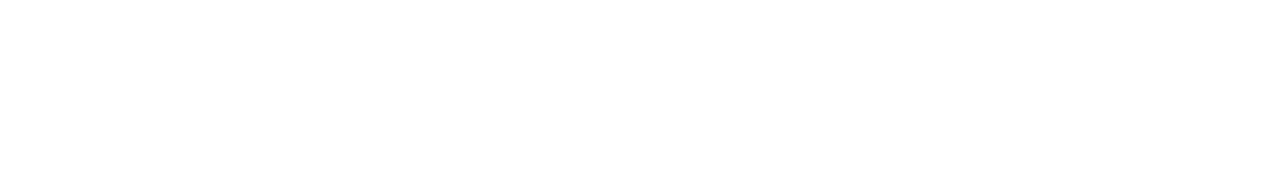
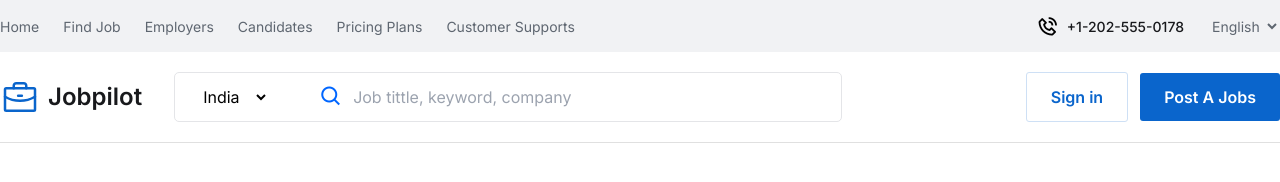
Before and after one commit to ziyodyakubov/JOBPILOT, a website: page index.html in a window 1280 px wide. Drawn offline with nearby package versions, Linux system fonts and the light colour scheme.

Commit message:
header added

```diff
--- a/index.html
+++ b/index.html
@@ -1,17 +1,106 @@
 <!DOCTYPE html>
 <html lang="en">
+
 <head>
     <meta charset="UTF-8">
     <meta name="viewport" content="width=device-width, initial-scale=1.0">
+    <!-- FAVICON LINK -->
+    <link rel="icon" href="./assets/images/svg/main-logo.svg">
+
     <!-- MAIN CSS LINK -->
     <link rel="stylesheet" href="./style.css">
 
     <!-- TAILWIND LINK -->
     <script src="https://cdn.tailwindcss.com"></script>
 
+    <!-- BOXICONS LINK -->
+    <link href='https://unpkg.com/boxicons@2.1.4/css/boxicons.min.css' rel='stylesheet'>
     <title>Jobpilot</title>
 </head>
+
 <body>
+    <!-- HEADER SECTION STARTED -->
+    <header class="border-b-[1px] border-b-[#0000001f]">
+        <div class="header-top bg-[#F1F2F4] py-[14px]">
+            <div class="container">
+                <div class="header-top-wrapper flex items-center justify-between">
+                    <ul class="flex items-center gap-[24px] text-[#5E6670] text-[14px] font-[400]">
+                        <li><a href="#">Home</a>
+                        </li>
+                        <li><a href="#">Find
+                                Job</a>
+                        </li>
+                        <li><a href="#">Employers</a>
+                        </li>
+                        <li><a href="#">Candidates</a>
+                        </li>
+                        <li><a href="#">Pricing
+                                Plans</a></li>
+                        <li><a href="#">Customer
+                                Supports</a></li>
+                    </ul>
 
+                    <ul class="flex items-center gap-[24px]">
+                        <li class="flex items-center gap-[8px]"><i class='text-[22px] bx bx-phone-call'></i>
+                            <p class="text-[#18191C] text-[14px] font-[500]">+1-202-555-0178</p>
+                        </li>
+                        <li><select name="" id=""
+                                class="text-[#5E6670] text-[14px] bg-transparent outline-none border-none cursor-pointer">
+                                <option value="english">English</option>
+                                <option value="uzbek">Uzbek</option>
+                                <option value="russian">Russian</option>
+                            </select></li>
+                    </ul>
+                </div>
+            </div>
+        </div>
+
+        <nav class="container py-[20px] flex items-center justify-between">
+            <div class="left-wrapper flex items-center gap-[32px]">
+                <div class="logo-wrapper flex items-center gap-[8px]">
+                    <a href="#"><img src="./assets/images/svg/main-logo.svg" alt="main-logo"></a>
+                    <h2 class="text-[#18191C] text-[24px] font-[600]">Jobpilot</h2>
+                </div>
+                <div
+                    class="search-wrapper flex items-center gap-[20px] w-[668px] h-[50px] border-[1px] rounded-[5px] border-[#E4E5E8] py-[9px] px-[24px]">
+                    <select name="" id="" class="block bg-transparent cursor-pointer outline-none">
+                        <option value="indian">India</option>
+                        <option value="russian">Russia</option>
+                        <option value="">USA</option>
+                    </select>
+
+                    <div class="input-wrapper flex items-center">
+                        <i class='bx bx-search relative left-[30px] text-[24px] text-[#0066FF]'></i>
+                        <input type="text" class="w-[519px] h-[44px] pl-[40px] outline-none text-[#9199A3] text-[16px]"
+                            placeholder="Job tittle, keyword, company">
+                    </div>
+                </div>
+
+            </div>
+
+            <div class="right-wrapper flex items-center gap-[12px]">
+                <button
+                    class="py-[12px] px-[24px] border-[1px] duration-150 hover:bg-[#0a65cc15] border-[#CEE0F5] rounded-[3px] text-[#0A65CC] text-[16px] font-[600]">Sign
+                    in</button>
+                <button
+                    class="py-[12px] px-[24px] bg-[#0A65CC] rounded-[3px] text-[#fff] text-[16px] duration-150 hover:bg-[#0a65ccd8] font-[600]">Post
+                    A Jobs</button>
+            </div>
+        </nav>
+    </header>
+    <!-- HEADER SECTION STARTED -->
+
+    <!-- MAIN SECTION STARTED -->
+    <main>
+
+    </main>
+    <!-- MAIN SECTION ENDED -->
+
+    <!-- FOOTER SECTION STARTED -->
+    <footer>
+
+    </footer>
+    <!-- FOOTER SECTION ENDED -->
 </body>
+
 </html>
--- a/style.css
+++ b/style.css
@@ -1,9 +1,17 @@
+@import url('https://fonts.googleapis.com/css2?family=Inter:wght@100..900&display=swap');
+
 @tailwind base;
 @tailwind components;
 @tailwind utilities;
 
-*{
+* {
     box-sizing: border-box;
     margin: 0;
     padding: 0;
+    font-family: "Inter";
 }
+
+.container {
+    max-width: 1320px !important;
+    margin: 0 auto !important;
+}
```
Also changed, not shown: assets/images/svg/india-flag.svg (added), assets/images/svg/main-logo.svg (added), assets/images/svg/usa-flag.svg (added).
